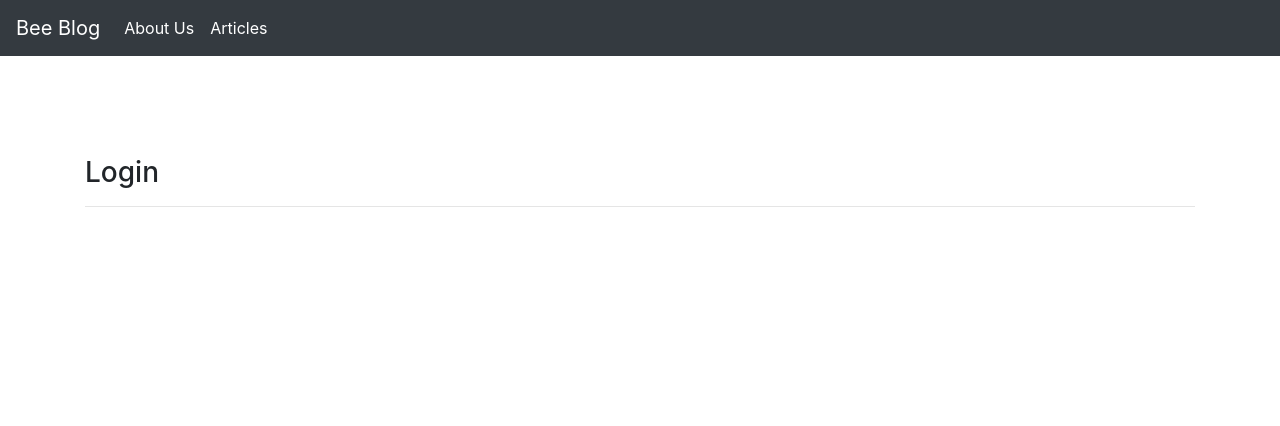
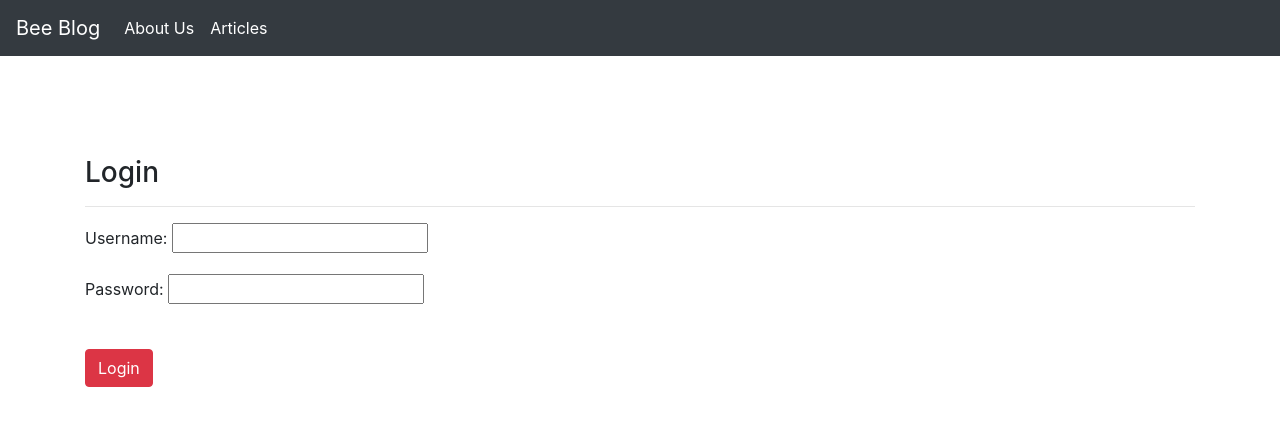
Before and after one commit to Blankbee/django-BlogProject, a Django app: page /user/login/ in a window 1280 px wide. Shown: the top 426 px of the page. Run offline with Django 4.2, Linux system fonts and the light colour scheme; some libraries are stand-ins or nearby versions.

Commit message:
created login form

```diff
--- a/templates/login.html
+++ b/templates/login.html
@@ -3,5 +3,12 @@
 {% block body %}
 <h3>Login</h3>
 <hr>
+<form method="post">
+    {% csrf_token %}
+    {{form.as_p}}
+    <br>
+
+    <button type="submit" class="btn btn-danger">Login</button>
+</form>
 
 {% endblock body %}
--- a/user/forms.py
+++ b/user/forms.py
@@ -1,4 +1,11 @@
 from django import forms
+
+
+class LoginForm(forms.Form):
+    username=forms.CharField(max_length=50,label="Username")
+    password=forms.CharField(max_length=20,label="Password",widget=forms.PasswordInput)
+
+
 
 class RegisterForm(forms.Form):
     username=forms.CharField(max_length=50,label="Username")
--- a/user/views.py
+++ b/user/views.py
@@ -1,8 +1,9 @@
 from django.shortcuts import render,redirect
-from .forms import RegisterForm
+from .forms import RegisterForm,LoginForm
 from django.contrib.auth.models import User
-from django.contrib.auth import login
+from django.contrib.auth import login,authenticate
 from django.contrib import messages
+
 # Create your views here.
 
 def register(request):
@@ -30,6 +31,24 @@ def register(request):
     return render(request,"register.html",context)
 
 def loginUser(request):
-    return render(request,"login.html")
+    form=LoginForm(request.POST or None)
+
+    context={
+        "form":form
+    }
+    if form.is_valid():
+        username=form.cleaned_data.get("username")#burda kullanılan clean fonksiyonu djangonun default olanıdır.
+        password=form.cleaned_data.get("password")
+
+        user = authenticate(username=username,password=password)
+
+        if user is None:
+            messages.info(request,"Invalid username or password")
+            return render(request,"login.html",context)
+        messages.success(request,"Successfully logged in")
+        login(request,user)
+        return redirect("index")
+
+    return render(request,"login.html",context)
 def logoutUser(request):
     pass
```
Also changed, not shown: db.sqlite3.
